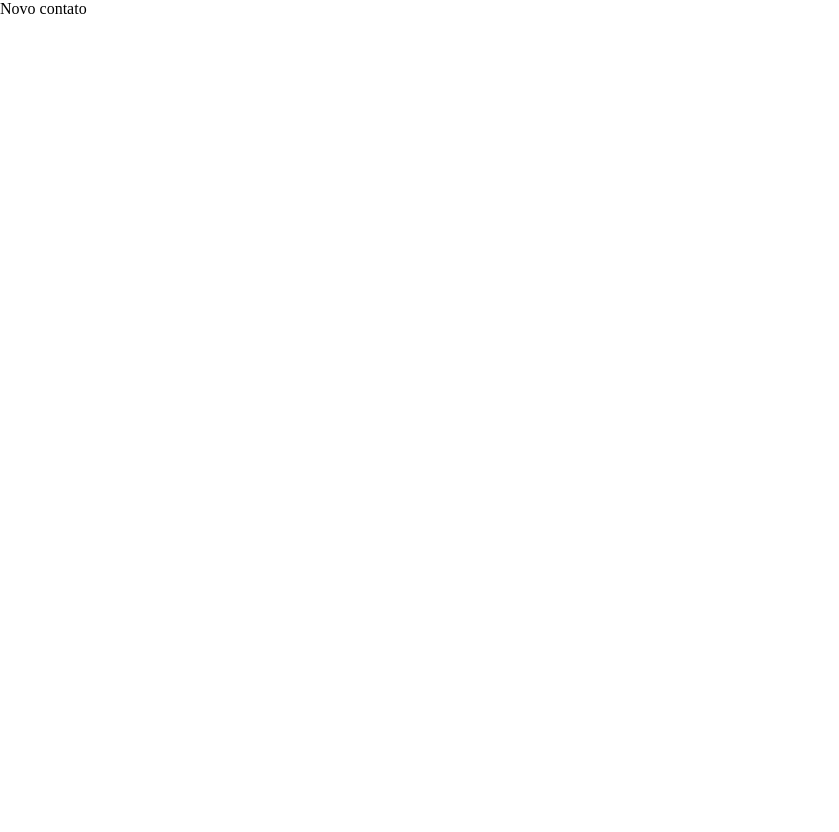
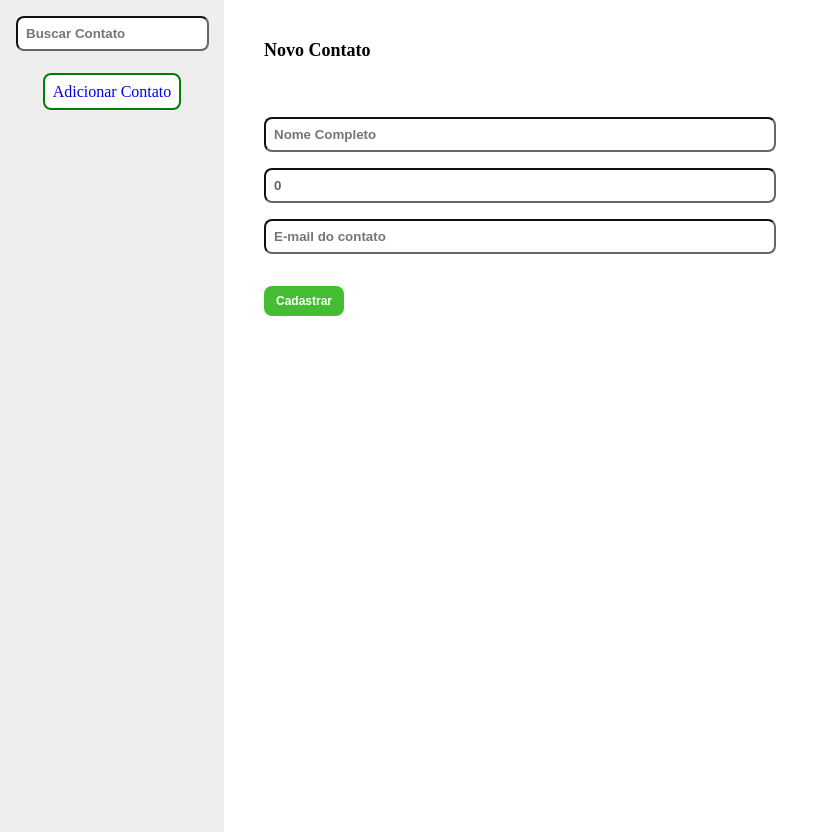
Before and after one commit to Jimmy94Sorocity/agenda-contatos-react, a React (Create React App) app: page /novoContato in a window 1280 px wide. Shown: the whole page, without its empty margins (0-839 px from the left). Before the commit the page ends 800 px from the top, so only its background shows below. Built offline with nearby package versions, Linux system fonts and the light colour scheme.

Commit message:
criando o reducer de cadastrar um novo contato e estilizando a page do cadastro

```diff
--- a/src/components/Contato/index.tsx
+++ b/src/components/Contato/index.tsx
@@ -1,6 +1,7 @@
 import { useDispatch } from "react-redux";
 import { useEffect, useState } from "react";
 import * as S from "./styles";
+import { BotaoSalvar } from "../../styles/index";
 
 import { excluir, editar } from "../../store/reducers/contatos";
 import ContatoClass from "../../models/Contato";
@@ -63,7 +64,7 @@ const Contato = ({
       <S.BarraAcoes>
         {estaEditando ? (
           <>
-            <S.BotaoSalvar
+            <BotaoSalvar
               onClick={() => {
                 dispatch(
                   editar({
@@ -77,7 +78,7 @@ const Contato = ({
               }}
             >
               Salvar
-            </S.BotaoSalvar>
+            </BotaoSalvar>
             <S.BotaoCancelarEExcluir onClick={cancelarEdicao}>
               Cancelar
             </S.BotaoCancelarEExcluir>
--- a/src/components/Contato/styles.ts
+++ b/src/components/Contato/styles.ts
@@ -61,10 +61,6 @@ export const Botao = styled.button`
   right: 0;
 `;
 
-export const BotaoSalvar = styled(Botao)`
-  background-color: ${variaveis.verde};
-`;
-
 export const BotaoCancelarEExcluir = styled(Botao)`
   background-color: ${variaveis.vermelho};
 `;
--- /dev/null
+++ b/src/containers/Formulario/index.tsx
@@ -0,0 +1,55 @@
+import { FormEvent, useState } from "react";
+import { useDispatch } from "react-redux";
+import { useNavigate } from "react-router-dom";
+
+import { BotaoSalvar, MainContainer, Mensagem } from "../../styles/index";
+import { Campo } from "../../styles/index";
+import { Form } from "./styles";
+import Contato from "../../models/Contato";
+import { cadastrar } from "../../store/reducers/contatos";
+
+const Formulario = () => {
+  const dispatch = useDispatch();
+  const navigate = useNavigate();
+
+  const [nome, setNome] = useState("");
+  const [telefone, setTelefone] = useState(0);
+  const [email, setEmail] = useState("");
+
+  const cadastrarContato = (evento: FormEvent) => {
+    evento.preventDefault();
+    const contatoParaAdicionar = new Contato(nome, telefone, email, 9);
+
+    dispatch(cadastrar(contatoParaAdicionar));
+    navigate("/");
+  };
+
+  return (
+    <MainContainer>
+      <Mensagem>Novo Contato</Mensagem>
+      <Form onSubmit={cadastrarContato}>
+        <Campo
+          value={nome}
+          onChange={(evento) => setNome(evento.target.value)}
+          type="text"
+          placeholder="Nome Completo"
+        />
+        <Campo
+          value={telefone}
+          onChange={(evento) => setTelefone(parseInt(evento.target.value))}
+          type="number"
+          placeholder="Número do telefone"
+        />
+        <Campo
+          value={email}
+          onChange={(evento) => setEmail(evento.target.value)}
+          type="text"
+          placeholder="E-mail do contato"
+        />
+        <BotaoSalvar type="submit">Cadastrar</BotaoSalvar>
+      </Form>
+    </MainContainer>
+  );
+};
+
+export default Formulario;
--- /dev/null
+++ b/src/containers/Formulario/styles.ts
@@ -0,0 +1,17 @@
+import styled from "styled-components";
+
+export const Form = styled.form`
+  max-width: 547px;
+  width: 100%;
+  font-weight: bold;
+  font-size: 14px;
+  color: #666666;
+
+  input {
+    margin-top: 16px;
+  }
+
+  button {
+    margin-top: 32px;
+  }
+`;
--- a/src/containers/ListaDeContatos/index.tsx
+++ b/src/containers/ListaDeContatos/index.tsx
@@ -1,7 +1,7 @@
 import { useSelector } from "react-redux";
 
 import Contato from "../../components/Contato";
-import { Container, Mensagem } from "./styles";
+import { MainContainer, Mensagem } from "../../styles/index";
 import { RootReducer } from "../../store";
 
 const ListaDeContatos = () => {
@@ -17,7 +17,7 @@ const ListaDeContatos = () => {
   const contatos = filtraContatos();
 
   return (
-    <Container>
+    <MainContainer>
       <Mensagem>
         {contatos.length} Contato(s) encontrado(s): {input}
       </Mensagem>
@@ -34,7 +34,7 @@ const ListaDeContatos = () => {
         ))}
         ;
       </ul>
-    </Container>
+    </MainContainer>
   );
 };
 
--- a/src/containers/ListaDeContatos/styles.ts
+++ /dev/null
@@ -1,15 +0,0 @@
-import styled from "styled-components";
-
-export const Container = styled.main`
-  padding: 0 40px;
-  height: 100vh;
-  overflow-y: scroll;
-`;
-
-export const Mensagem = styled.p`
-  display: block;
-  margin-top: 40px;
-  margin-bottom: 40px;
-  font-size: 18px;
-  font-weight: bold;
-`;
--- a/src/containers/ParteLateral/index.tsx
+++ b/src/containers/ParteLateral/index.tsx
@@ -4,6 +4,7 @@ import Buttons from "../../components/Buttons";
 import * as S from "./styles";
 import { RootReducer } from "../../store";
 import { alteraInput } from "../../store/reducers/filtro";
+import { Campo } from "../../styles/index";
 
 const ParteLateral = () => {
   const dispatch = useDispatch();
@@ -12,7 +13,7 @@ const ParteLateral = () => {
   return (
     <S.Aside>
       <div>
-        <S.Campo
+        <Campo
           type="text"
           placeholder="Buscar Contato"
           value={input}
--- a/src/containers/ParteLateral/styles.ts
+++ b/src/containers/ParteLateral/styles.ts
@@ -11,13 +11,3 @@ export const EstiloBotao = styled.div`
   align-itens: center;
   text-align: center;
 `;
-
-export const Campo = styled.input`
-  padding: 8px;
-  background-color: #fff;
-  border-radius: 8px;
-  font-weight: bold;
-  color: #666666;
-  border-color: #666666;
-  width: 90%;
-`;
--- a/src/pages/Cadastro/index.tsx
+++ b/src/pages/Cadastro/index.tsx
@@ -1,3 +1,11 @@
-const Cadastro = () => <div>Novo contato</div>;
+import Formulario from "../../containers/Formulario";
+import ParteLateral from "../../containers/ParteLateral";
+
+const Cadastro = () => (
+  <>
+    <ParteLateral />
+    <Formulario />
+  </>
+);
 
 export default Cadastro;
--- a/src/store/reducers/contatos.ts
+++ b/src/store/reducers/contatos.ts
@@ -44,10 +44,21 @@ const constatosSlice = createSlice({
       if (indexDoContato >= 0) {
         state.itens[indexDoContato] = action.payload;
       }
+    },
+    cadastrar: (state, action: PayloadAction<Contato>) => {
+      const contatoJaExiste = state.itens.find(
+        (contato) => contato.telefone === action.payload.telefone
+      );
+
+      if (contatoJaExiste) {
+        alert("Já existe um contato com esse número");
+      } else {
+        state.itens.push(action.payload);
+      }
     }
   }
 });
 
-export const { excluir, editar } = constatosSlice.actions;
+export const { excluir, editar, cadastrar } = constatosSlice.actions;
 
 export default constatosSlice.reducer;
--- a/src/styles/index.ts
+++ b/src/styles/index.ts
@@ -1,4 +1,6 @@
 import styled, { createGlobalStyle } from "styled-components";
+import variaveis from "./variaveis";
+import { Botao } from "../components/Contato/styles";
 
 const EstiloGlobal = createGlobalStyle`
   * {
@@ -15,4 +17,32 @@ export const Container = styled.div`
   grid-template-columns: 224px auto;
 `;
 
+export const MainContainer = styled.main`
+  padding: 0 40px;
+  height: 100vh;
+  overflow-y: scroll;
+`;
+
+export const Mensagem = styled.p`
+  display: block;
+  margin-top: 40px;
+  margin-bottom: 40px;
+  font-size: 18px;
+  font-weight: bold;
+`;
+
+export const Campo = styled.input`
+  padding: 8px;
+  background-color: #fff;
+  border-radius: 8px;
+  font-weight: bold;
+  color: #666666;
+  border-color: #666666;
+  width: 90%;
+`;
+
+export const BotaoSalvar = styled(Botao)`
+  background-color: ${variaveis.verde};
+`;
+
 export default EstiloGlobal;
```
